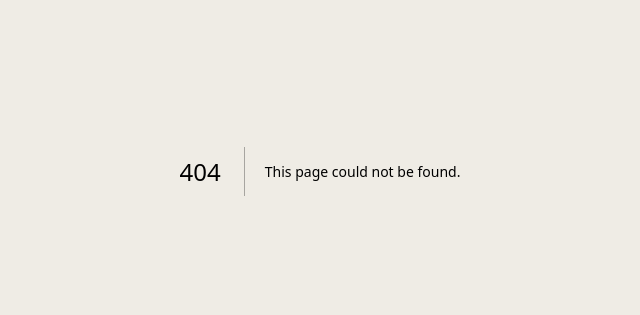
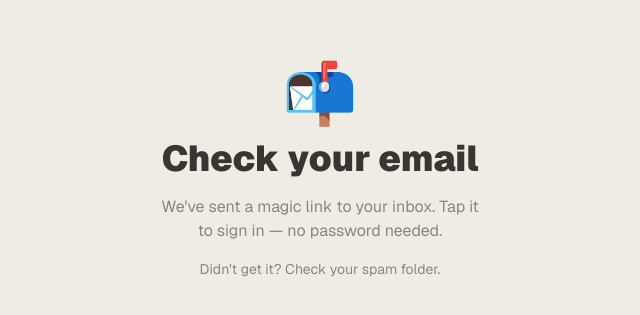
Before and after one commit to samuel-shift/cubby-v2, a Next.js app: page /auth/verify in a window 1280 px wide. Before the commit this address had no page. Shown: the part 229-544 px from the top of the page, without its empty margins (320-960 px from the left). Built offline with nearby package versions, Linux system fonts and the light colour scheme.

Commit message:
chore: update src/app/(onboarding)/auth/verify/page.tsx

```diff
--- /dev/null
+++ b/src/app/(onboarding)/auth/verify/page.tsx
@@ -0,0 +1,21 @@
+/**
+ * Magic Link Sent — Verify Email Page
+ * Shown after user enters email on step 1 of onboarding.
+ */
+export default function VerifyEmailPage() {
+  return (
+    <div className="min-h-screen flex flex-col items-center justify-center px-6">
+      <div className="text-center space-y-4">
+        {/* Food face illustration placeholder */}
+        <div className="text-6xl">📬</div>
+        <h1 className="text-page-title text-cubby-charcoal">Check your email</h1>
+        <p className="text-cubby-taupe text-base max-w-xs">
+          We&apos;ve sent a magic link to your inbox. Tap it to sign in — no password needed.
+        </p>
+        <p className="text-cubby-taupe text-sm">
+          Didn&apos;t get it? Check your spam folder.
+        </p>
+      </div>
+    </div>
+  );
+}
```
